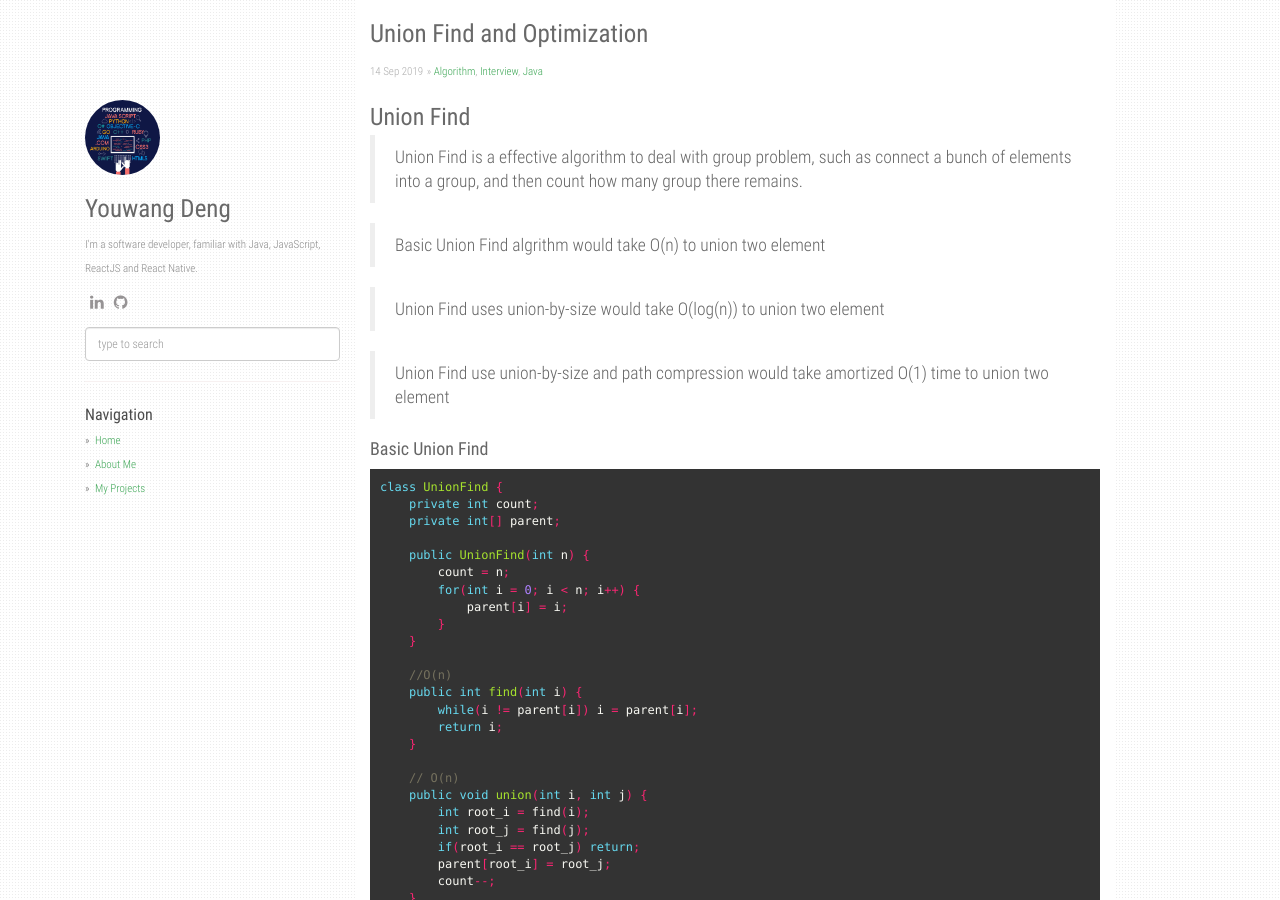
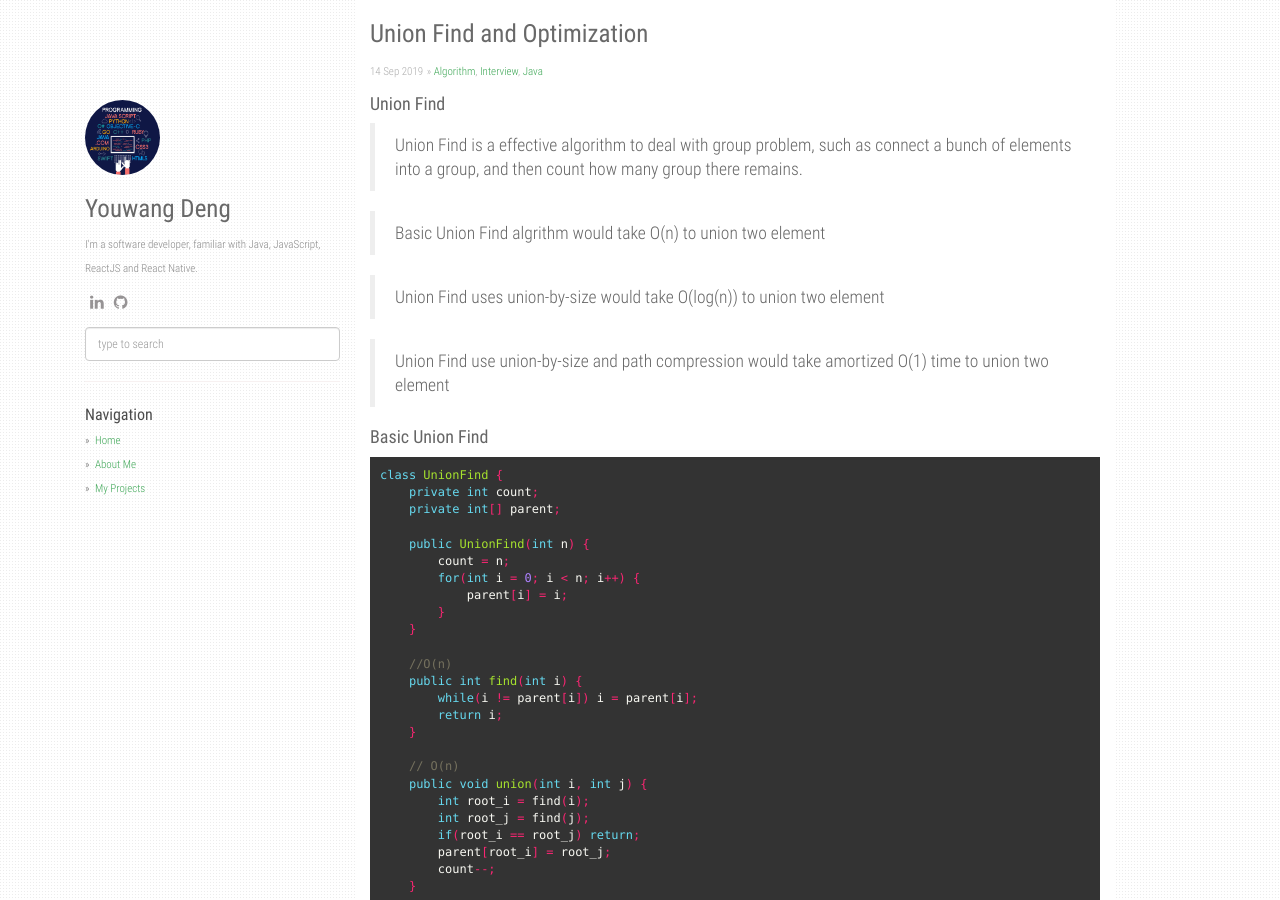
Before and after one commit to YouwangDeng/YouwangDeng.github.io, a Jekyll site: the page built from _posts/2019-09-14-Union-Find-and-Optimization.md, in a window 1280 px wide and 900 px high. Built offline with Jekyll 4.4.1, drawn with Linux system fonts in a browser that asks for light colours.

Commit message:
update title

```diff
--- a/_posts/2019-09-14-Union-Find-and-Optimization.md
+++ b/_posts/2019-09-14-Union-Find-and-Optimization.md
@@ -5,7 +5,7 @@ date:   2019-09-14 20:30:00 +0800
 categories: [Algorithm, Interview, Java]
 ---
 
-### Union Find
+#### Union Find
 
 > Union Find is a effective algorithm to deal with group problem, such as connect a bunch of elements into a group, and then count how many group there remains.
 
```
